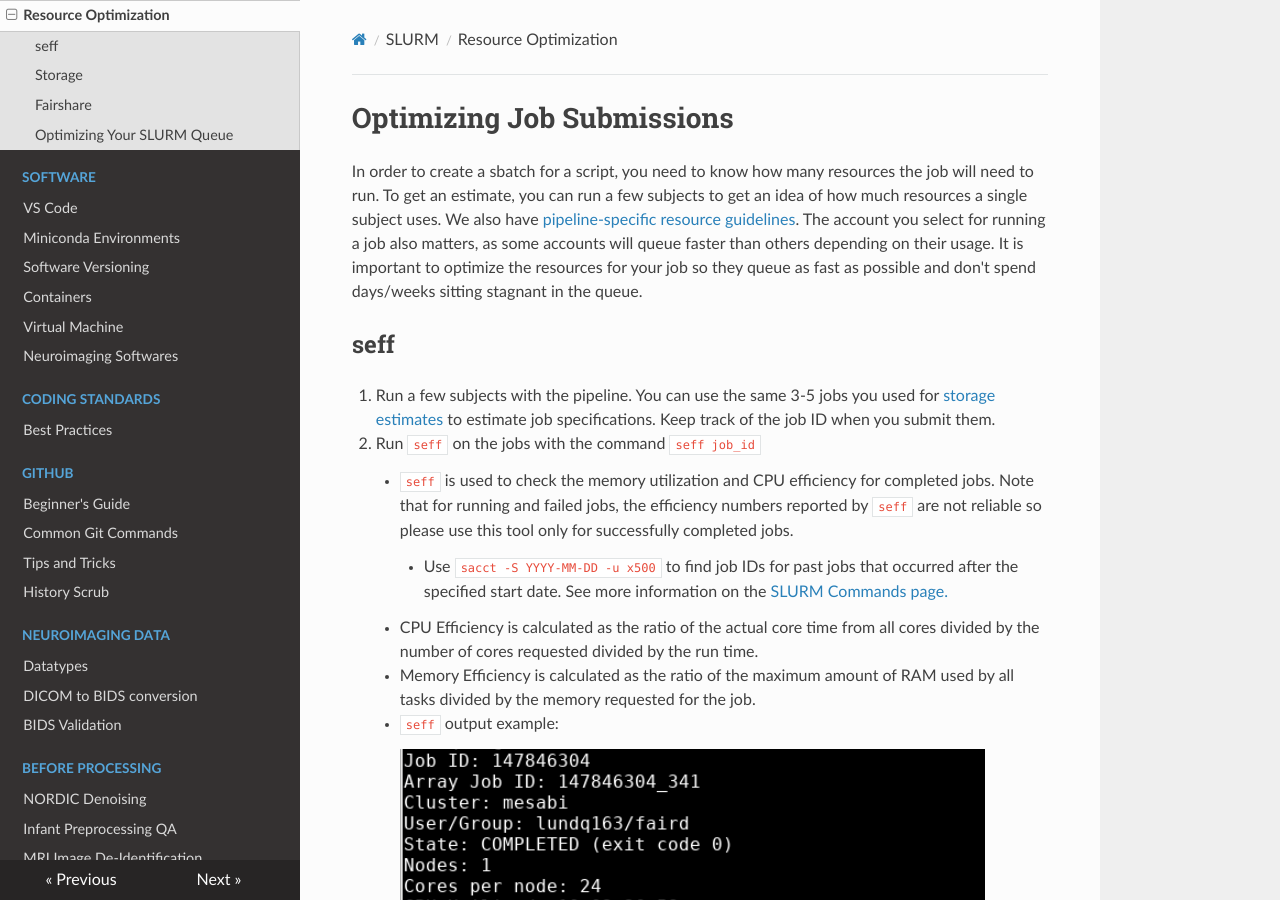
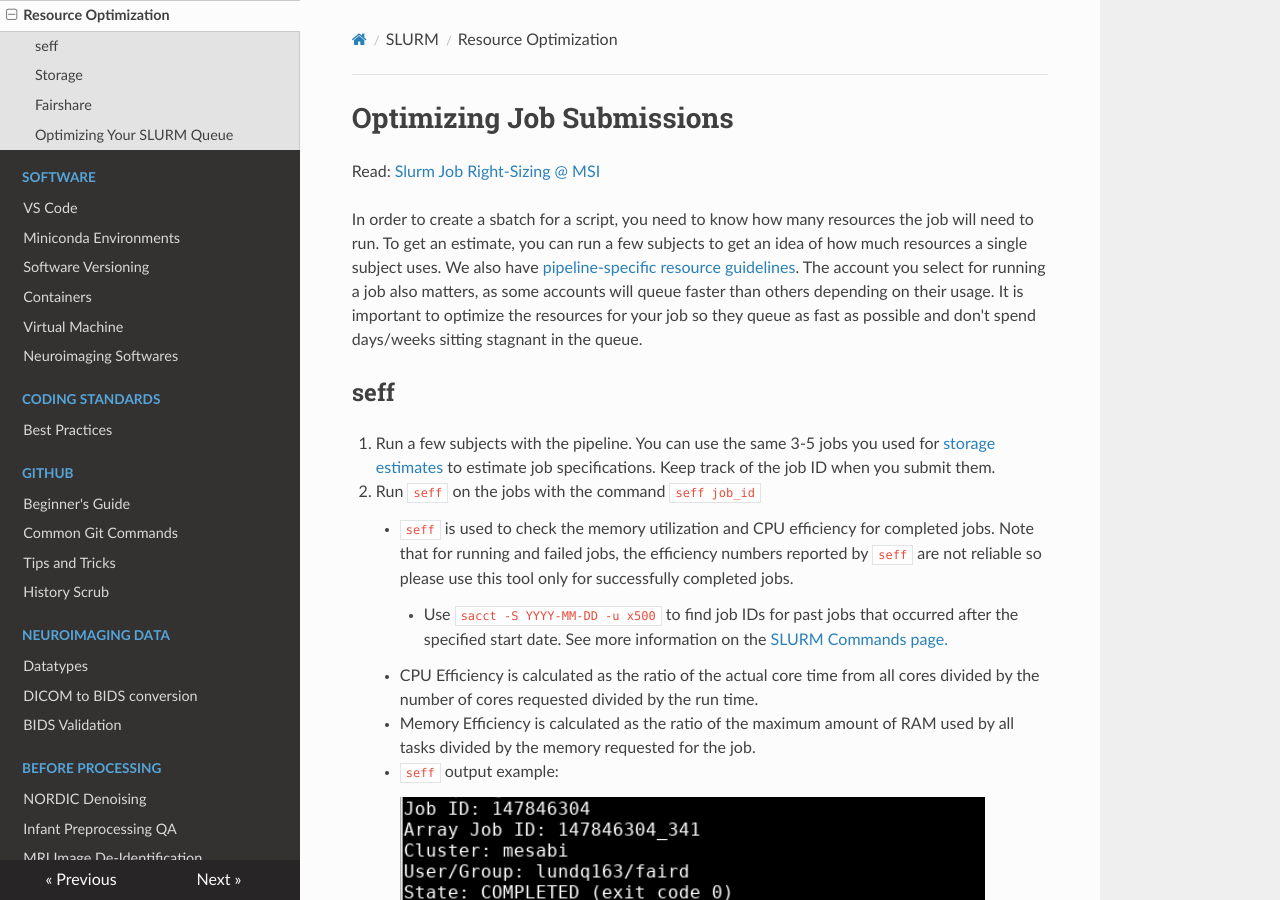
Before and after one commit to DCAN-Labs/cdni-brain, an MkDocs documentation site: the page built from docs/optimizing.md, in a window 1280 px wide and 900 px high. Built offline with MkDocs 1.6.1, drawn with Linux system fonts in a browser that asks for light colours; nearby versions of some CDN libraries.

Commit message:
Link to MSI Slurm job right-sizing doc

```diff
--- a/docs/optimizing.md
+++ b/docs/optimizing.md
@@ -1,4 +1,6 @@
 # Optimizing Job Submissions
+
+Read: [Slurm Job Right-Sizing @ MSI](https://msi.umn.edu/our-resources/knowledge-base/job-sizing)
 
 In order to create a sbatch for a script, you need to know how many resources the job will need to run. To get an estimate, you can run a few subjects to get an idea of how much resources a single subject uses. We also have [pipeline-specific resource guidelines](pipelines.md). The account you select for running a job also matters, as some accounts will queue faster than others depending on their usage. It is important to optimize the resources for your job so they queue as fast as possible and don't spend days/weeks sitting stagnant in the queue.
 
```
